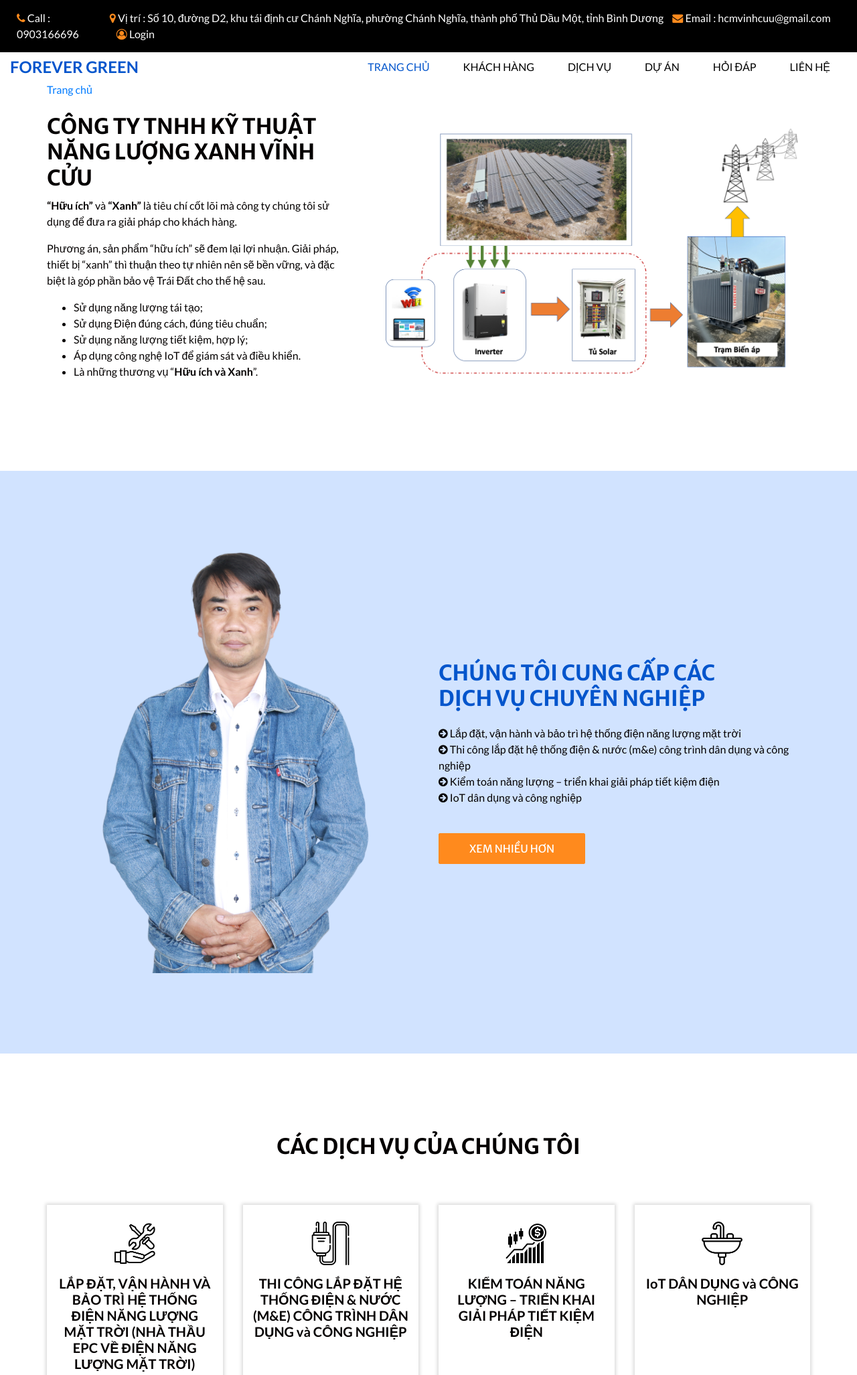
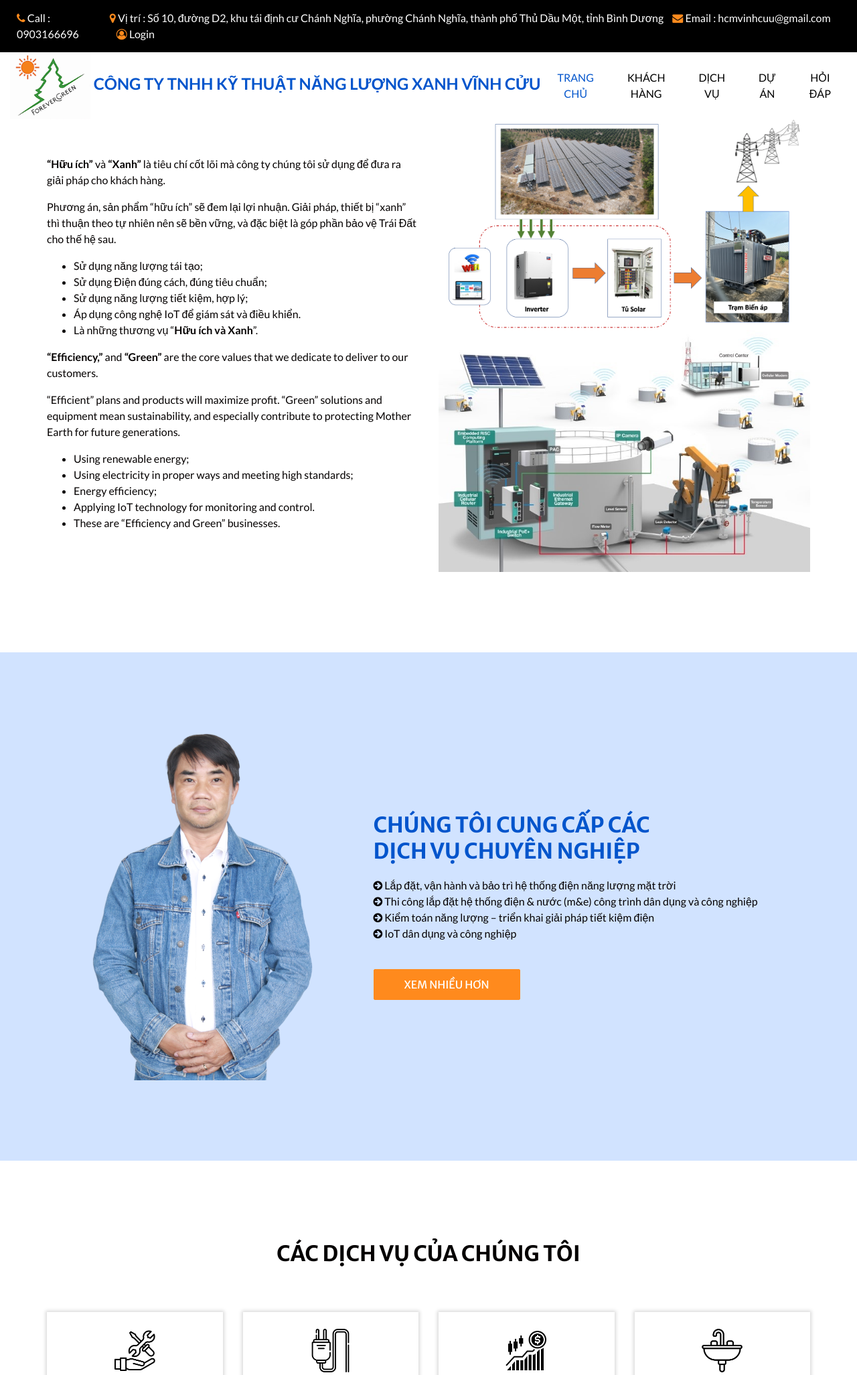
Before and after one commit to phanthang07/WEB, a Django app: page / in a window 1280 px wide; the page is wider, and only the part inside the window is pictured. Shown: the top 2053 px of that part at 67% size. Run offline with Django 5.2, Linux system fonts and the light colour scheme; some libraries are stand-ins or nearby versions.

Commit message:
24-040 2

```diff
--- a/app/templates/pages/base.html
+++ b/app/templates/pages/base.html
@@ -77,8 +77,9 @@
         <div class="container-fluid">
           <nav class="navbar navbar-expand-lg custom_nav-container ">
             <a class="navbar-brand" href="{% url 'home' %}">
+              <img src="{% static 'images/logo.jpg' %}" alt="" width="120" height="100">
               <span>
-                FOREVER GREEN
+                CÔNG TY TNHH KỸ THUẬT NĂNG LƯỢNG XANH VĨNH CỬU
               </span>
             </a>
 
--- a/app/templates/pages/index.html
+++ b/app/templates/pages/index.html
@@ -5,20 +5,13 @@
   <!-- about section -->
   <section class="about_section layout_padding-bottom">
     <div class="container">
-      <div class="breadcrumbs" typeof="BreadcrumbList" vocab="http://schema.org/">
-        <span>
-            <span>
-                <a href="{% url 'home' %}">Trang chủ</a>
-            </span>
-        </span>
-      </div>
-      <br>
+
       <div class="row">
-        <div class="col-lg-5 col-md-6">
+        <div class="col-lg-6 col-md-6">
           <div class="detail-box">
-            <h2>
+            <!-- <h2>
               CÔNG TY TNHH KỸ THUẬT NĂNG LƯỢNG XANH VĨNH CỬU
-            </h2>
+            </h2> -->
             <p><strong>“Hữu ích”</strong> và <strong>“Xanh”</strong> là tiêu chí cốt lõi mà công ty chúng tôi sử dụng để đưa ra giải pháp cho khách hàng.</p>
             <p></p>Phương án, sản phẩm “hữu ích” sẽ đem lại lợi nhuận. Giải pháp, thiết bị “xanh” thì thuận theo tự nhiên nên sẽ bền vững, và đặc biệt là góp phần bảo vệ Trái Đất cho thế hệ sau.</p>
             <ul>
@@ -28,15 +21,27 @@
                 <li>Áp dụng công nghệ IoT để giám sát và điều khiển.</li>
                 <li>Là những thương vụ “<strong>Hữu ích và Xanh</strong>”.</li>
             </ul>
+            <p><strong>“Efficiency,”</strong> and <strong>“Green”</strong> are the core values that we dedicate to deliver to our customers.</p>
+            <p>“Efficient” plans and products will maximize profit. “Green” solutions and equipment mean sustainability, and especially contribute to protecting Mother Earth for future generations.</p>
+            <ul>
+                <li>Using renewable energy;</li>
+                <li>Using electricity in proper ways and meeting high standards;</li>
+                <li>Energy efficiency;</li>
+                <li>Applying IoT technology for monitoring and control.</li>
+                <li>These are “Efficiency and Green” businesses.</li>
+            </ul>
 
             <!-- <a href="">
               Xem nhiều hơn
             </a> -->
           </div>
         </div>
-        <div class="col-lg-7 col-md-6">
+        <div class="col-lg-6 col-md-6">
           <div class="img-box">
             <img src="{% static 'images/setup.jpg' %}" alt="">
+          </div>
+          <div class="img-box">
+            <img src="{% static 'images/model.jpg' %}" alt="">
           </div>
         </div>
       </div>
@@ -51,12 +56,12 @@
   <section class="professional_section layout_padding">
     <div class="container">
       <div class="row">
-        <div class="col-md-6">
+        <div class="col-md-5">
           <div class="img-box">
             <img src="{% static 'images/professional-img.png' %}" alt="">
           </div>
         </div>
-        <div class="col-md-6 ">
+        <div class="col-md-7 ">
           <div class="detail-box">
             <h2>
               Chúng tôi cung cấp các <br> dịch vụ chuyên nghiệp
```
Also changed, not shown: app/static/images/logo.jpg (added), app/static/images/model.jpg.
